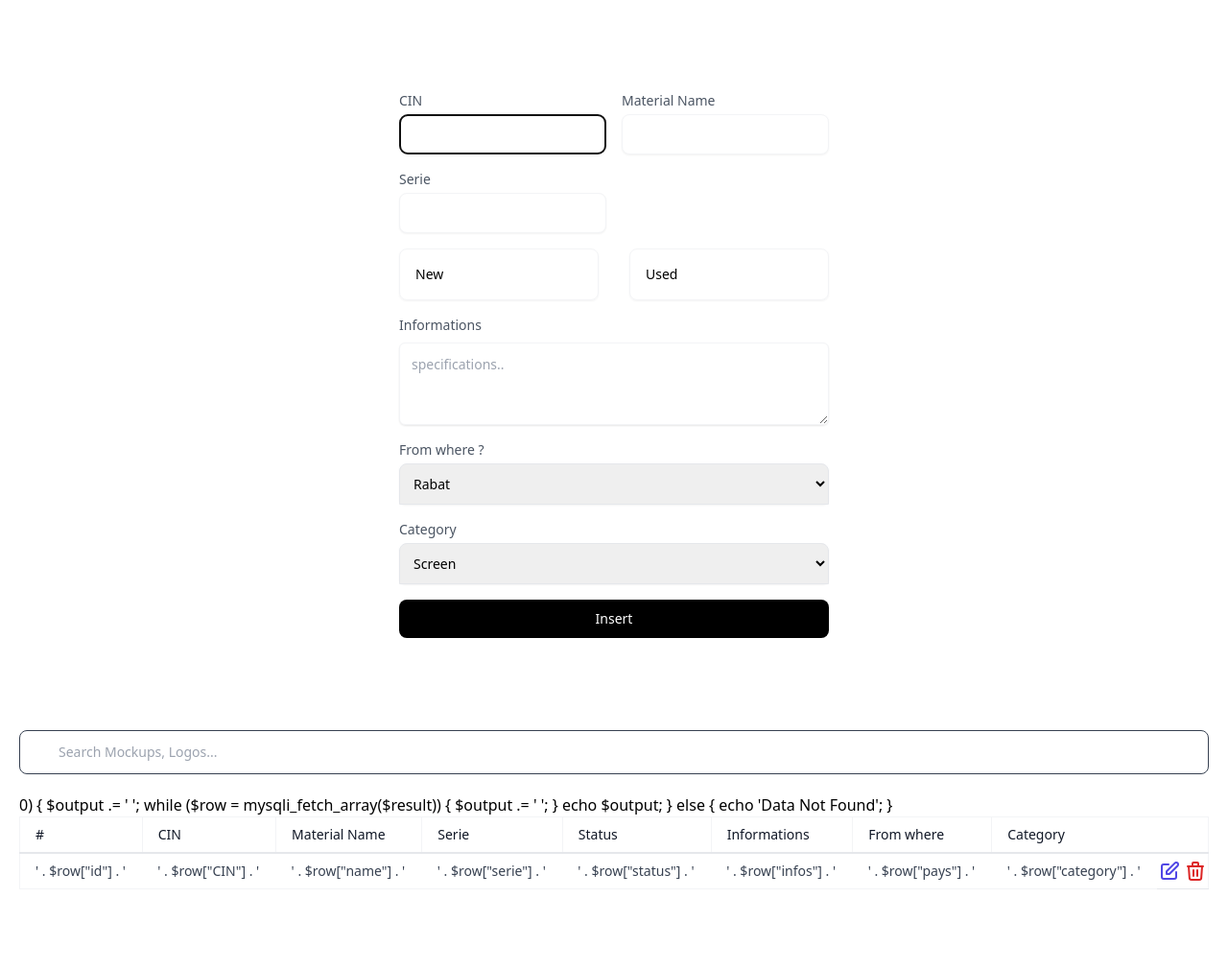
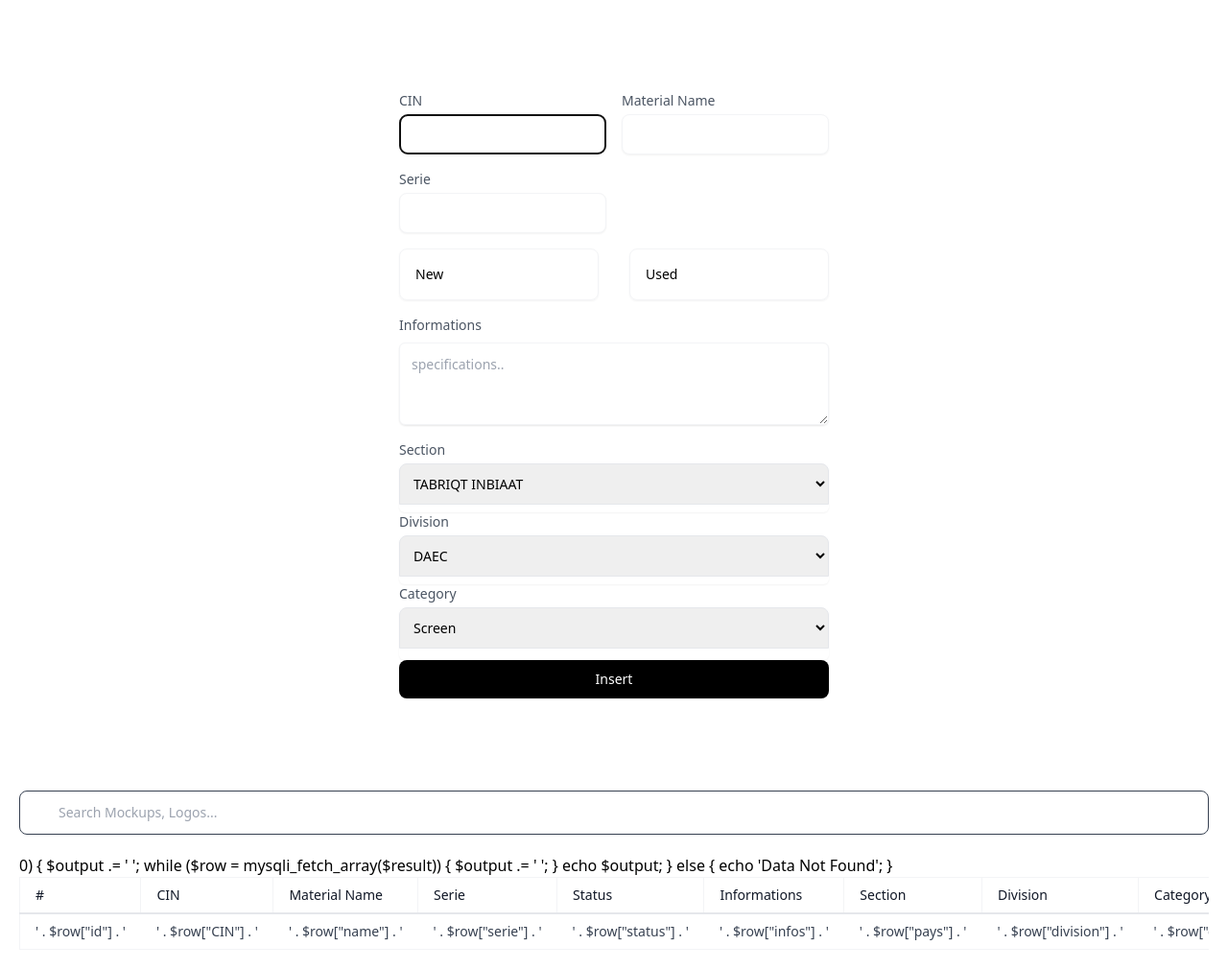
Before and after one commit to ezitounioussama/ParcInfo, a PHP site: page / in a window 1280 px wide. Shown: the part 125-1135 px from the top of the page at 96% size. Before the commit the page ends 1052 px from the top, so only its background shows below. Run offline with PHP 8.4, Linux system fonts and the light colour scheme; the visitor is signed in with stand-in values (Sample User, id 1); some libraries are stand-ins or nearby versions.

Commit message:
userside 90% done (needs just convert langugae to french)

```diff
--- a/user_interface/inc/delete.php
+++ b/user_interface/inc/delete.php
@@ -20,7 +20,7 @@
         // Attempt to execute the prepared statement
         if ($stmt->execute()) {
             // Records deleted successfully. Redirect to landing page
-            header("location: ../index.php");
+            header("location: home.php");
             exit();
         } else {
             echo "Oops! Something went wrong. Please try again later.";
@@ -58,7 +58,7 @@
 
                 <input type="submit" value="Yes" class="block px-5 py-3 font-medium text-white bg-red-500 rounded-lg shadow-xl hover:bg-red-600">
 
-                <a href="../index.php" class="block px-5 py-3 mt-4 font-medium text-blue-500 rounded-lg hover:text-blue-600 sm:mt-0">
+                <a href="home.php" class="block px-5 py-3 mt-4 font-medium text-blue-500 rounded-lg hover:text-blue-600 sm:mt-0">
                     No
                 </a>
 
--- a/user_interface/inc/fetch.php
+++ b/user_interface/inc/fetch.php
@@ -26,7 +26,8 @@
     <th class="px-4 py-2 font-medium text-left text-gray-900 whitespace-nowrap">Serie</th>
     <th class="px-4 py-2 font-medium text-left text-gray-900 whitespace-nowrap">Status</th>
     <th class="px-4 py-2 font-medium text-left text-gray-900 whitespace-nowrap">Informations</th>
-    <th class="px-4 py-2 font-medium text-left text-gray-900 whitespace-nowrap">From where</th>
+    <th class="px-4 py-2 font-medium text-left text-gray-900 whitespace-nowrap">Section</th>
+    <th class="px-4 py-2 font-medium text-left text-gray-900 whitespace-nowrap">Division</th>
     <th class="px-4 py-2 font-medium text-left text-gray-900 whitespace-nowrap">Category</th>
     </tr>
     </thead>
@@ -42,6 +43,7 @@
     <td class="px-4 py-2 text-gray-700 whitespace-nowrap">' . $row["status"] . '</td>
     <td class="px-4 py-2 text-gray-700 whitespace-nowrap">' . $row["infos"] . '</td>
     <td class="px-4 py-2 text-gray-700 whitespace-nowrap">' . $row["pays"] . '</td>
+    <td class="px-4 py-2 text-gray-700 whitespace-nowrap">' . $row["division"] . '</td>
     <td class="px-4 py-2 text-gray-700 whitespace-nowrap">' . $row["category"] . '</td>
     <td class="text-sm font-medium leading-5 text-center whitespace-no-wrap border-b border-gray-200 ">
                     <a href="update.php?id=' . $row['id'] . '" class="modal-open text-indigo-600 hover:text-indigo-900" data-bs-toggle="modal" data-bs-target="#exampleModal" >
--- a/user_interface/inc/home.php
+++ b/user_interface/inc/home.php
@@ -9,8 +9,8 @@
 
 
 // Define variables and initialize with empty values
-$name = $CIN = $serie = $pays = $info = $category = $status =  "";
-$name_err = $CIN_err =  $serie_err = $pays_err = $info_err = $category_err = $status_err = "";
+$name = $CIN = $serie = $pays = $division = $info = $category = $status =  "";
+$name_err = $CIN_err = $division_err =  $serie_err = $pays_err = $info_err = $category_err = $status_err = "";
 
 // Processing form data when form is submitted
 if ($_SERVER["REQUEST_METHOD"] == "POST") {
@@ -30,6 +30,14 @@
         $CIN = $input_CIN;
     }
 
+
+    // Validate Serie
+    $input_division = trim($_POST["CIN"]);
+    if (empty($input_division)) {
+        $division_err = "Please enter your CIN";
+    } else {
+        $division = $input_division;
+    }
 
     // Validate Serie
     $input_serie = trim($_POST["serie"]);
@@ -81,7 +89,7 @@
     // Check input errors before inserting in database
     if (empty($name_err) && empty($CIN_err) && empty($serie_err) && empty($status_err) && empty($info_err) && empty($pays_err) && empty($category_err)) {
         // Prepare an insert statement
-        $sql = "INSERT INTO materials (name, CIN , serie, status, infos, pays, category) VALUES (:name, :CIN, :serie, :status, :infos , :pays, :category)";
+        $sql = "INSERT INTO materials (name, CIN , serie, status, infos, pays, division, category) VALUES (:name, :CIN, :serie, :status, :infos , :pays, :division , :category)";
 
         if ($stmt = $pdo->prepare($sql)) {
             // Bind variables to the prepared statement as parameters
@@ -91,6 +99,7 @@
             $stmt->bindParam(":status", $param_status);
             $stmt->bindParam(":infos", $param_infos);
             $stmt->bindParam(":pays", $param_pays);
+            $stmt->bindParam(":division", $param_division);
             $stmt->bindParam(":category", $param_category);
             // Set parameters
             $param_name = $name;
@@ -99,12 +108,13 @@
             $param_status = $status;
             $param_infos = $info;
             $param_pays = $pays;
+            $param_division = $division;
             $param_category = $category;
 
             // Attempt to execute the prepared statement
             if ($stmt->execute()) {
                 // Records created successfully. Redirect to landing page
-                header("location: index.php");
+                header("location: inc/home.php");
                 exit();
             } else {
                 echo "Oops! Something went wrong. Please try again later.";
@@ -248,25 +258,81 @@
 
                         <fieldset class="col-span-6">
                             <legend class="block mb-1 text-sm text-gray-600">
-                                From where ?
+                                Section
                             </legend>
 
                             <div class="-space-y-px bg-white rounded-md shadow-sm">
                                 <div>
-                                    <label class="sr-only" for="country">Country</label>
+                                    <label class="sr-only" for="country">Section</label>
 
-                                    <select class="border border-gray-200 relative rounded-t-lg w-full focus:z-10 text-sm p-2.5" id="country" name="pays" autocomplete="country-name">
-                                        <option>Rabat</option>
-                                        <option>Sale</option>
-                                        <option>Kenitra</option>
-                                        <option>Casablanca</option>
-                                        <option>Marrakech</option>
-                                        <option>Tanger</option>
+                                    <select class="mb-2 border border-gray-200 relative rounded-t-lg w-full focus:z-10 text-sm p-2.5" id="country" name="pays" autocomplete="country-name">
+                                        <option>TABRIQT INBIAAT</option>
+                                        <option>ABDELKRIM ZINE</option>
+                                        <option>BETTANA</option>
+                                        <option>LAAYAYDA</option>
+                                        <option>LAKBIR AHIZOUNE</option>
+                                        <option>GHRABLIA</option>
+                                        <option>MOHAMED REDOUANI</option>
+                                        <option>SALA EL JADIDA</option>
+                                        <option>BRAHOM ABALHATE</option>
+                                        <option>SIDI ABDELLAH</option>
+                                        <option>OMAR BEN EL GHAZI</option>
+                                        <option>TABRIQT MAZRAA</option>
+                                        <option>OMAR FADIL</option>
+                                        <option>OULED MOUSSA</option>
+                                        <option>MOUHSINE CHTIOUI</option>
+                                        <option>LAMRISSA</option>
+                                        <option>AHMED TRICHA</option>
+                                        <option>PACHALIK BOUKNADEL</option>
+
                                     </select>
                                 </div>
 
 
                             </div>
+
+
+
+
+
+
+
+                            <fieldset class="col-span-6">
+                                <legend class="block mb-1 text-sm text-gray-600">
+                                    Division
+                                </legend>
+
+                                <div class="-space-y-px bg-white rounded-md shadow-sm">
+                                    <div>
+                                        <label class="sr-only" for="div">Division</label>
+
+                                        <select class="mb-2 border border-gray-200 relative rounded-t-lg w-full focus:z-10 text-sm p-2.5" id="div" name="division" autocomplete="div">
+                                            <option>DAEC</option>
+                                            <option>CABINET</option>
+                                            <option>CONSEIL PREFECTORAL</option>
+                                            <option>DSICG</option>
+                                            <option>DAUE</option>
+                                            <option>DRHMG</option>
+                                            <option>DAI</option>
+                                            <option>DE</option>
+                                            <option>DCL</option>
+                                            <option>HISBA</option>
+                                            <option>DAS</option>
+                                            <option>DBM</option>
+                                            <option>SG</option>
+
+
+                                        </select>
+                                    </div>
+
+
+                                </div>
+
+
+
+
+
+
                             </fieldset>
 
 
@@ -279,7 +345,7 @@
                                     <div>
                                         <label class="sr-only" for="country">Category</label>
 
-                                    <select class="border border-gray-200 relative rounded-t-lg w-full focus:z-10 text-sm p-2.5" id="country" name="category" autocomplete="country-name">
+                                        <select class="mb-3 border border-gray-200 relative rounded-t-lg w-full focus:z-10 text-sm p-2.5" id="country" name="category" autocomplete="country-name">
                                             <option>Screen</option>
                                             <option>Keyboard</option>
                                             <option>Mouse</option>
```
Also changed, not shown: user_interface/inc/update.php (+29 -5 lines). Lines whose indentation alone changed are shown as unchanged.
